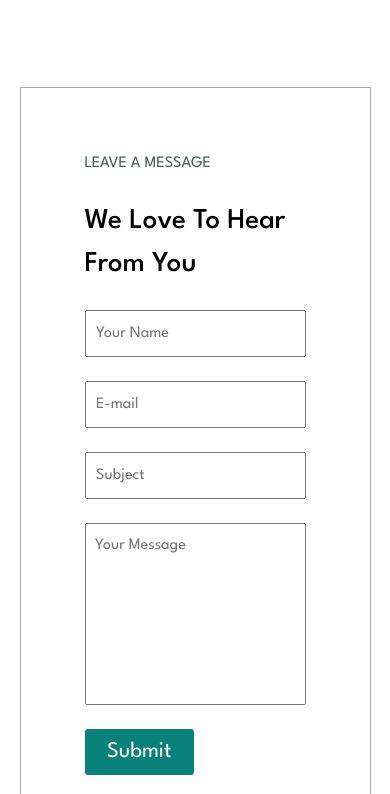
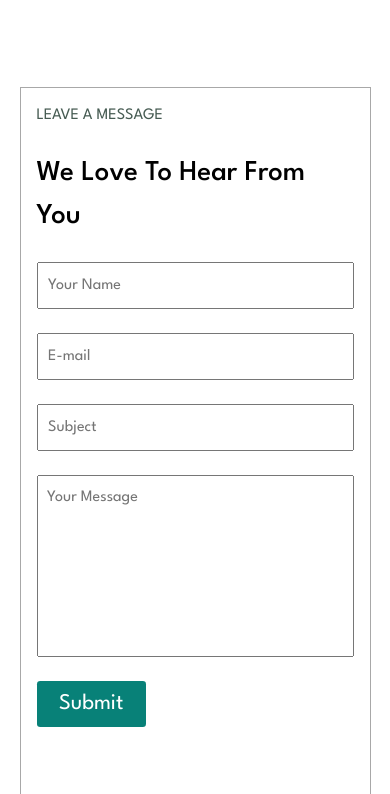
Before and after one commit to YousefSaeed668/E-commerce-Website, a plain HTML site: page contact.html in a window 390 px wide. Shown: the part 1410-2204 px from the top of the page. Drawn offline with nearby package versions, Linux system fonts and the light colour scheme.

Commit message:
Update main.css

```diff
--- a/CSS/main.css
+++ b/CSS/main.css
@@ -1122,6 +1122,11 @@ flex-direction: column;
   display: flex;
   gap: 5rem;
 }
+@media(max-width:767px){
+  .form .wrapper {
+    padding: 1rem;
+  }
+}
 
 .form .wrapper form {
   display: flex;
```
